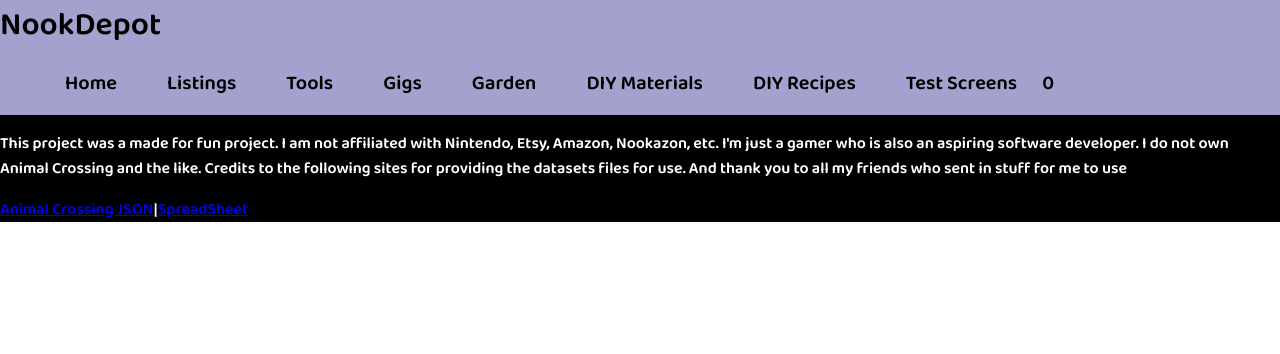
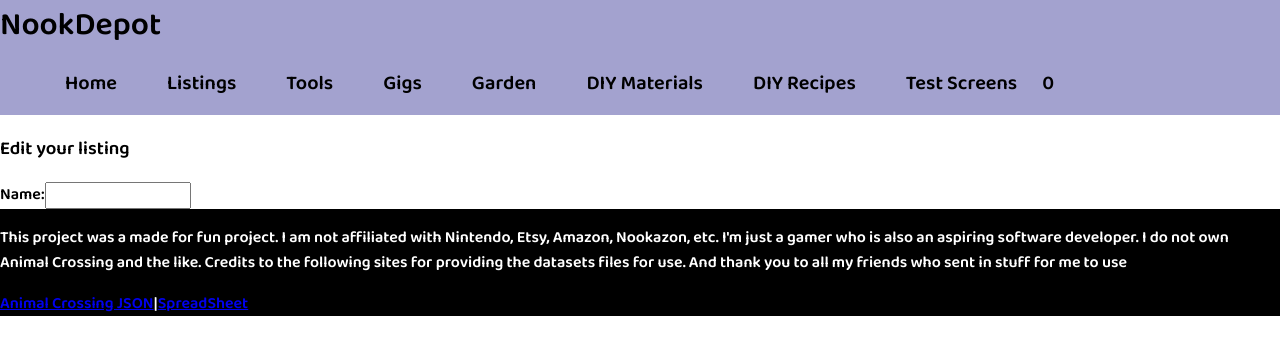
Before and after one commit to kbongco/NookDepot, a React (Create React App) app in the folder client/: page /listings/1/edit in a window 1280 px wide. Shown: the top 354 px of the page. Built offline with nearby package versions, Linux system fonts and the light colour scheme; no server answers.

Commit message:
redirect to edit, need to fix up form

```diff
--- a/client/src/containers/MainContainer.jsx
+++ b/client/src/containers/MainContainer.jsx
@@ -3,6 +3,7 @@ import { Switch, Route, useHistory } from 'react-router-dom'
 import Home from "../screens/Home/Home.jsx";
 import Listings from '../screens/Listings/Listings.jsx'
 import AddListings from '../screens/ListingsForms/AddListings.jsx'
+import EditListings from '../screens/ListingsForms/EditListings';
 import Materials from '../screens/Materials/Materials'
 import MaterialsDetail from '../screens/MaterialsDetail/MaterialsDetail'
 import UnderConstruction from "../screens/UnderConstruction/UnderConstruction.jsx";
@@ -11,7 +12,7 @@ import Gigs from '../screens/Gigs/Gigs'
 
 import { getAllMaterials } from '../services/materials'
 import { getAllGigs } from '../services/gigs'
-import { getAllListings } from '../services/listings'
+import { getAllListings, putListings } from '../services/listings'
 
 
 export default function MainContainer(props) {
@@ -43,12 +44,20 @@ export default function MainContainer(props) {
     fetchListings();
   }, [])
 
+  const updateSubmit = async (id, formData) => {
+    const updatedListings = await putListings(id, formData);
+    listings(prevState => prevState.map(listings => listings.id  === Number(id) ? updatedListings : listings))
+  }
+
 
 
   return (
     <Switch>
       <Route exact path='/' component={Home} />
-      <Route exact path='/listings' render ={(props) => <Listings{...props} listings={listings}/>} />
+      <Route exact path='/listings' render={(props) => <Listings{...props} listings={listings} />} />
+      <Route exact path='/listings/:id/edit'>
+        <EditListings listings={listings} updateSubmit={updateSubmit}/>
+      </Route>
       <Route path='/listings/new' component={AddListings}/>
       <Route path='/tools' component={UnderConstruction} />
       <Route path='/gigs' render={(props) => <Gigs{...props} gigs={gigs} />}/>
--- a/client/src/screens/ListingsForms/EditListings.jsx
+++ b/client/src/screens/ListingsForms/EditListings.jsx
@@ -1,6 +1,6 @@
 import React, { useState, useEffect } from 'react';
 import { useParams } from 'react-router-dom';
-import { getOneListings } from '../services/listings'
+import { getOneListings } from '../../services/listings'
 
 export default function EditListings(props) {
   const [formData, setFormData] = useState({
```
